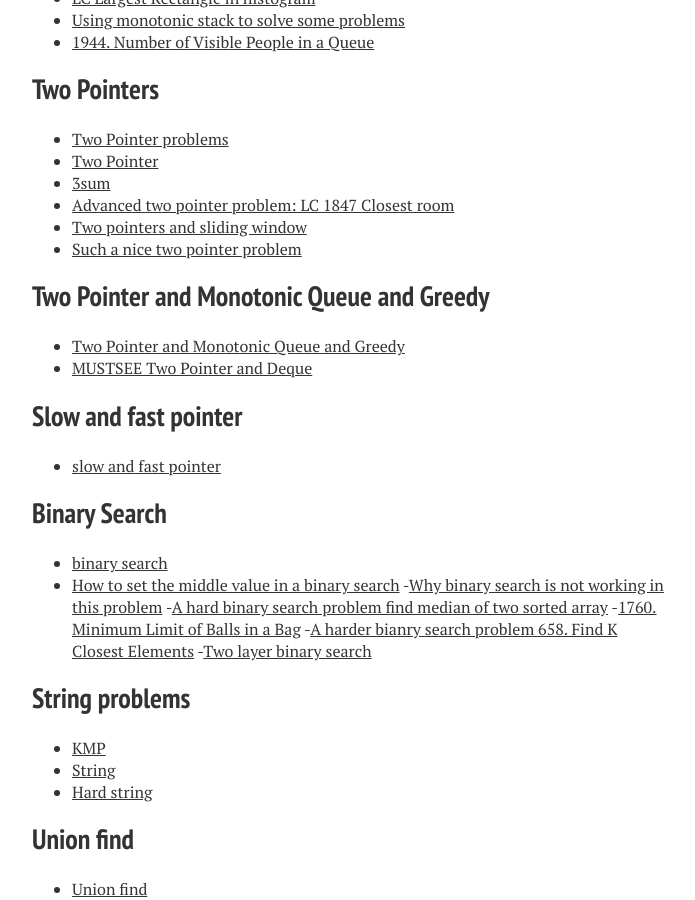
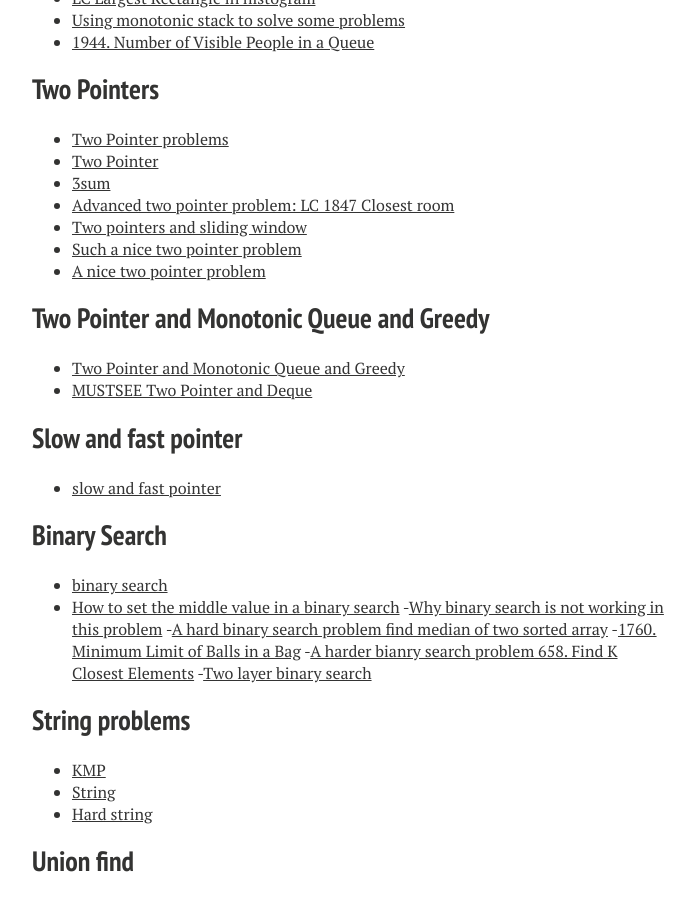
Before and after one commit to xiaokeshen/xiaokeshen.github.io, a Jekyll site: the page built from SoftwareEngineering/index.md, in a window 1280 px wide and 900 px high, scrolled down 5530 px. Shown: the whole window, without its empty margins (288-983 px from the left). Built offline with Jekyll 4.4.1, drawn with Linux system fonts in a browser that asks for light colours; nearby versions of some CDN libraries.

Commit message:
Add a two pointer problem

```diff
--- a/SoftwareEngineering/index.md
+++ b/SoftwareEngineering/index.md
@@ -199,7 +199,7 @@
 - [Advanced two pointer problem: LC 1847 Closest room](https://jimmy-shen.medium.com/advanced-two-pointer-problem-24d9faa99a05)
 - [Two pointers and sliding window](https://jimmy-shen.medium.com/two-pointers-and-sliding-window-750470d25d0a)
 - [Such a nice two pointer problem](https://jimmy-shen.medium.com/such-a-nice-two-pointer-problem-e04c9e0ad7db)
-
+- [A nice two pointer problem](https://jimmy-shen.medium.com/a-nice-two-pointer-problem-9a0ea6150e60)
 
 ## Two Pointer and Monotonic Queue and Greedy
 - [Two Pointer and Monotonic Queue and Greedy](https://jimmy-shen.medium.com/monotonic-queue-two-pointer-and-greedy-algorithm-e0c466d49bb1)
```
